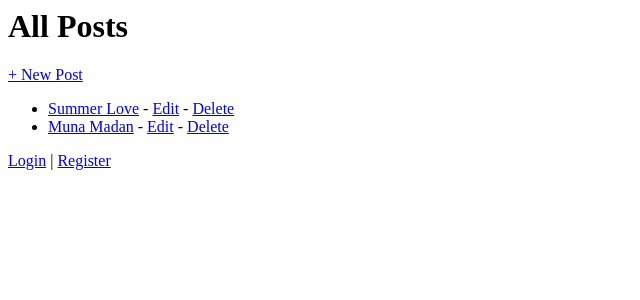
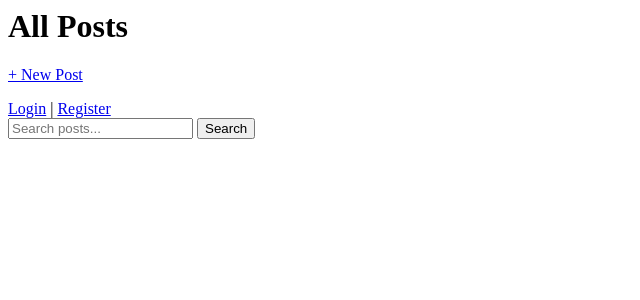
Before and after one commit to umeshbogati/BlogPlatform, a Django app: page / in a window 1280 px wide. Shown: the top 300 px of the page, without its empty margins (0-640 px from the left). Run offline with Django 5.2, Linux system fonts and the light colour scheme; data comes from the database, SQL or seed files in the repository; both versions use the stored data as it was after the commit.

Commit message:
Add search features

```diff
--- a/Blog/templates/Blog/post_list.html
+++ b/Blog/templates/Blog/post_list.html
@@ -15,3 +15,8 @@
 {% else %}
   <a href="{% url 'login' %}">Login</a> | <a href="{% url 'register' %}">Register</a>
 {% endif %}
+
+<form method="get">
+  <input type="text" name="q" placeholder="Search posts...">
+  <button type="submit">Search</button>
+</form>
--- a/Blog/views.py
+++ b/Blog/views.py
@@ -88,3 +88,11 @@
     else:
         post.likes.add(request.user)
     return redirect('post_details', pk=pk)
+
+def post_list(request):
+    query = request.GET.get('q')
+    if query:
+        posts = Post.objects.filter(title__icontains=query)
+    else:
+        posts = Post.objects.all()
+    return render(request, 'blog/post_list.html', {'post':posts})
```
Also changed, not shown: db.sqlite3.
